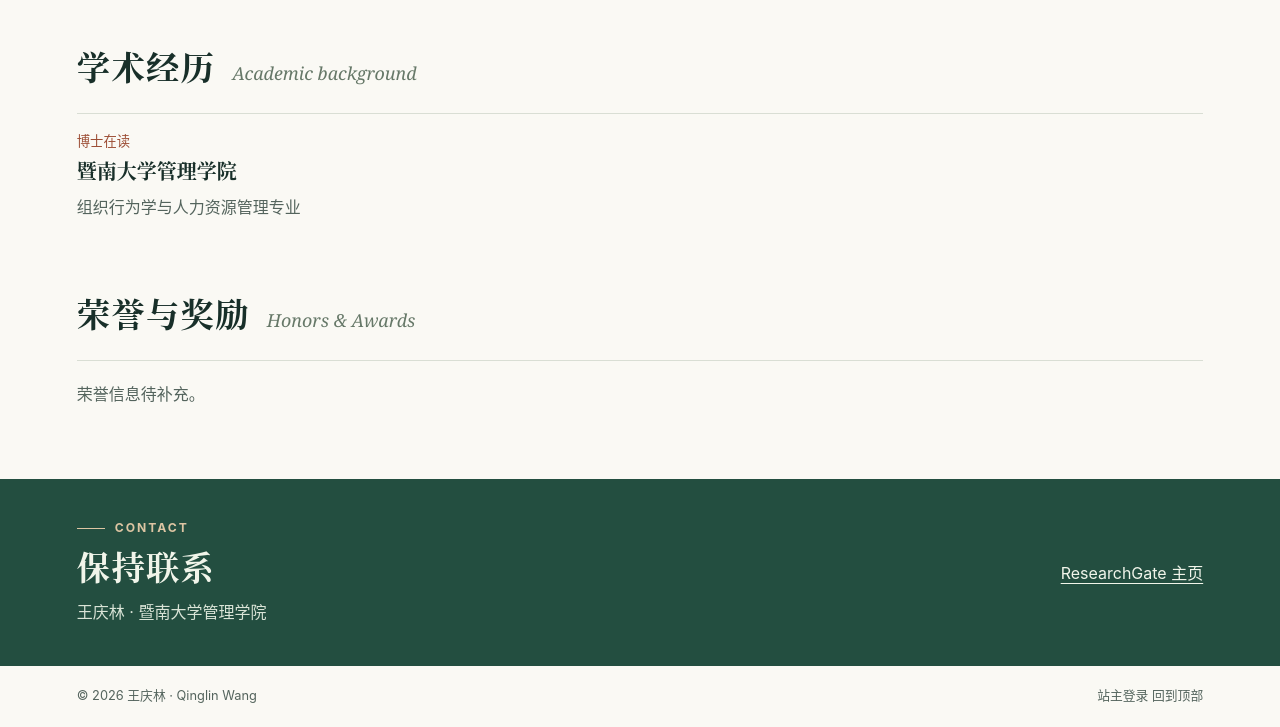
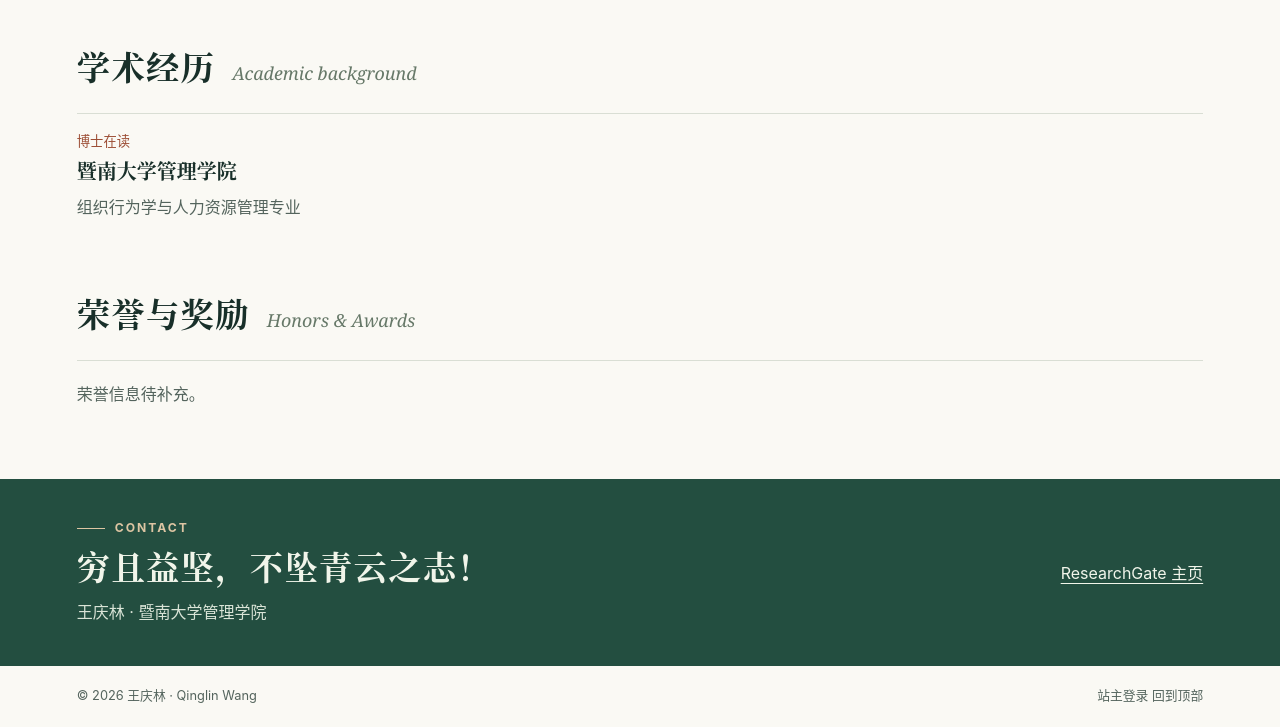
Before and after one commit to WQL2024/WQL2024.github.io, a plain HTML site: page index.html in a window 1280 px wide. Shown: the part 3157-3884 px from the top of the page. Drawn offline with Linux system fonts and the light colour scheme; no server answers.

Commit message:
Show the personal motto in the contact section

```diff
--- a/index.html
+++ b/index.html
@@ -21,7 +21,7 @@ select{font:inherit;padding:.4rem .65rem;color:var(--ink);background:white;borde
 <section id="research" class="research"><div class="wrap"><div class="sectiontitle"><h2>研究方向</h2><span>Research interests</span></div><div id="topics" class="cards"></div></div></section>
 <div class="wrap lower"><section id="papers"><div class="sectiontitle"><h2>论文成果</h2><span>Publications</span><a id="paperProfile" class="textlink" target="_blank" rel="noopener noreferrer" hidden>ResearchGate 主页</a></div><div id="paperList"></div></section><section id="history"><div class="sectiontitle"><h2>学术经历</h2><span>Academic background</span></div><div id="historyList"></div><a id="cv" target="_blank" rel="noopener noreferrer" class="textlink" hidden>查看完整简历</a></section>
 <section id="honors" aria-labelledby="honorsHeading"><div class="sectiontitle"><h2 id="honorsHeading">荣誉与奖励</h2><span lang="en">Honors &amp; Awards</span></div><div id="honorsList"></div></section></div>
-<section id="contact"><div class="wrap contactrow"><div><p class="eyebrow pale"><i></i> CONTACT</p><h2>保持联系</h2><p id="contactAff"></p></div><div id="contactInfo"></div></div></section></main>
+<section id="contact"><div class="wrap contactrow"><div><p class="eyebrow pale"><i></i> CONTACT</p><h2>穷且益坚，不坠青云之志！</h2><p id="contactAff"></p></div><div id="contactInfo"></div></div></section></main>
 <footer class="wrap"><span id="copyright"></span><span><a id="ownerLogin" target="_top" href="/signin-with-chatgpt?return_to=%2F" hidden>站主登录</a> <a href="#home">回到顶部</a></span></footer>
 <dialog id="detail"><div class="modalhead"><span class="eyebrow">RESEARCH INTERESTS</span><button type="button" class="x" aria-label="关闭">×</button></div><h2 id="detailTitle"></h2><em id="detailEn"></em><p id="detailBody"></p></dialog>
 <dialog id="editor"><div class="modalhead"><h2>编辑主页</h2><button type="button" class="x" aria-label="关闭编辑器">×</button></div>
```
